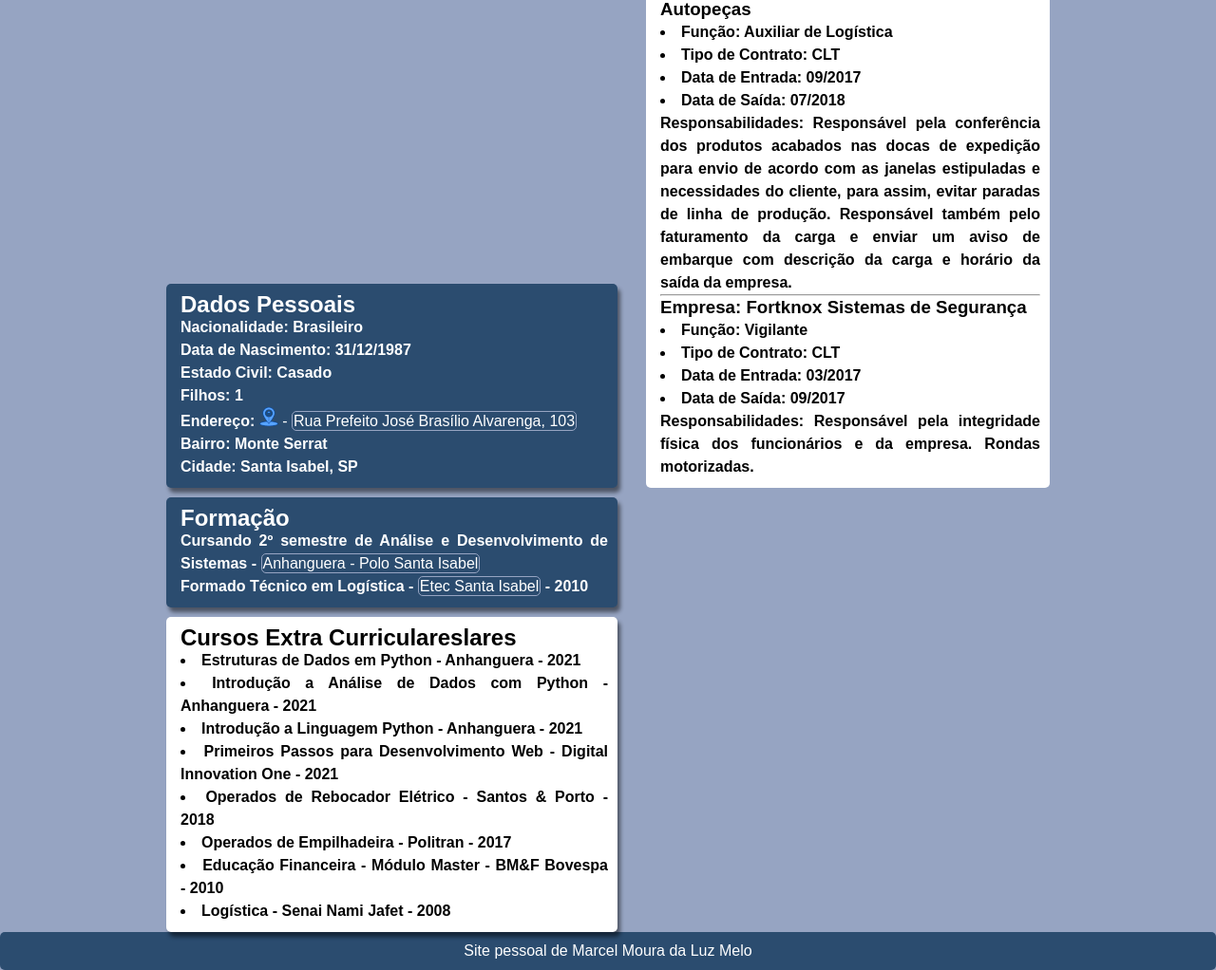
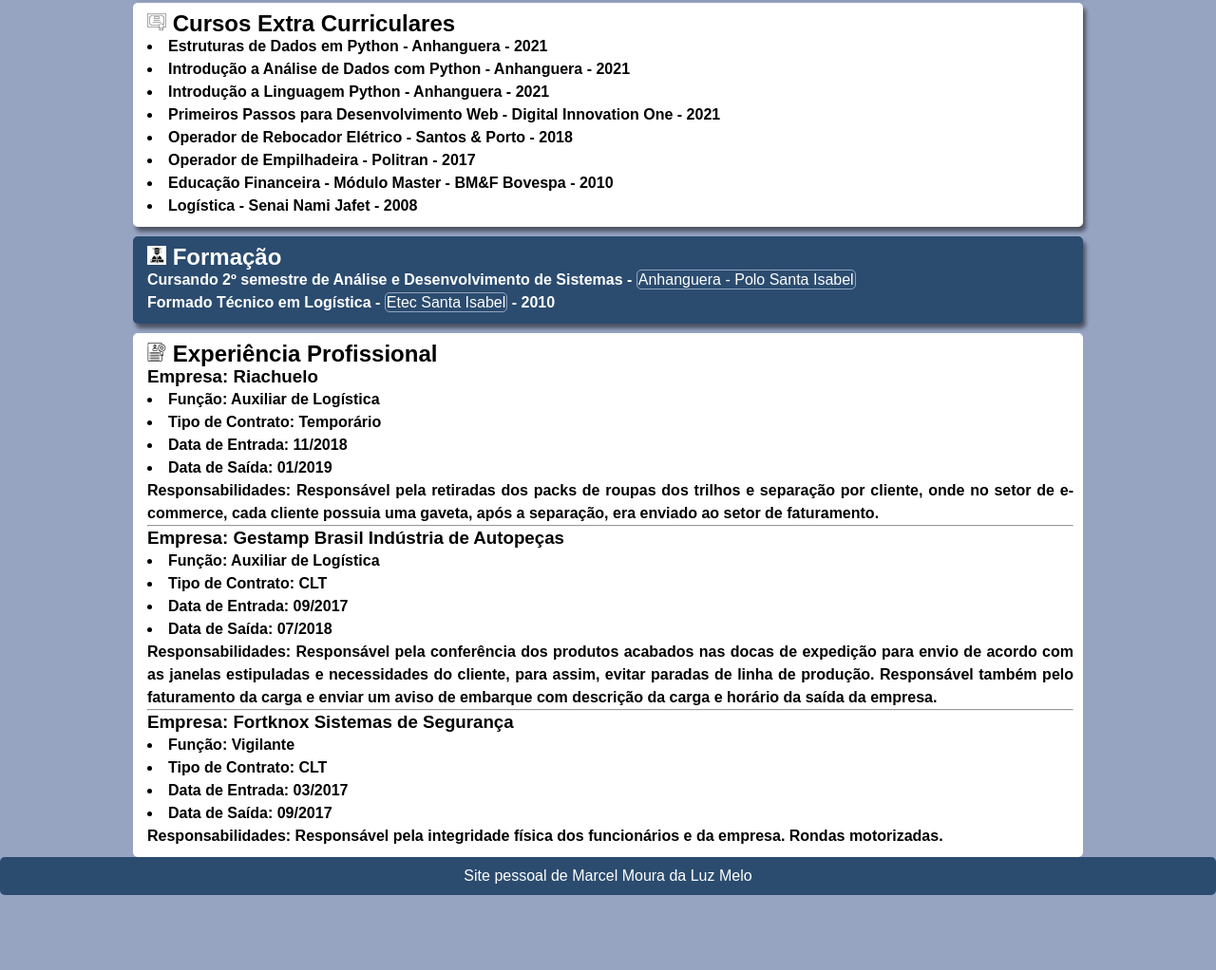
Before and after one commit to MMouraLMelo/site-pessoal, a plain HTML site: page index.html in a window 1280 px wide. Shown: the part 536-1558 px from the top of the page at 95% size. After the commit the page ends 1479 px from the top, so only its background shows below. Drawn offline with Linux system fonts and the light colour scheme.

Commit message:
Atualizando

```diff
--- a/index.html
+++ b/index.html
@@ -4,11 +4,12 @@
     <meta charset="UTF-8">
     <meta http-equiv="X-UA-Compatible" content="IE=edge">
     <meta name="viewport" content="width=device-width, initial-scale=1.0">
+    <link rel="shortcut icon" href="imagens/favicon.ico" type="image/x-icon">
     <link rel="stylesheet" href="style.css">
     <title>Site Pessoal</title>
 </head>
 <body>
-    <header>
+    <header id="especial">
         <h1>Marcel Moura da Luz Melo</h1>
 
         <h2>Objetivo</h2>
@@ -23,7 +24,7 @@
 
     <main>
         <section id="dados">
-            <h2>Dados Pessoais</h2>
+            <h2> <img src="imagens/dados.png" alt="Dados Pessoais"> Dados Pessoais</h2>
             <p><strong>Nacionalidade: Brasileiro</strong></p>
             <p><strong>Data de Nascimento: 31/12/1987</strong></p>
             <p><strong>Estado Civil: Casado</strong></p>
@@ -33,8 +34,32 @@
             <p><strong>Cidade: Santa Isabel, SP</strong>
         </section>
 
+        <section id="cursos">
+            <h2> <img src="imagens/certificado-20.png" alt="Certificados"> Cursos Extra Curriculares</h2>
+            <p>
+                <ul>
+                    <li><strong>
+                        Estruturas de Dados em Python - Anhanguera - 2021</li>
+                        <li>Introdução a Análise de Dados com Python - Anhanguera - 2021</li>
+                        <li>Introdução a Linguagem Python - Anhanguera - 2021</li>
+                        <li>Primeiros Passos para Desenvolvimento Web - Digital Innovation One - 2021</li>
+                        <li>Operador de Rebocador Elétrico - Santos & Porto - 2018</li>
+                        <li>Operador de Empilhadeira - Politran - 2017</li>
+                        <li>Educação Financeira - Módulo Master - BM&F Bovespa - 2010</li>
+                        <li>Logística - Senai Nami Jafet - 2008</li>
+                    </strong>
+                </ul>
+            </p>
+        </section>
+
+        <section id="formacao">
+            <h2> <img src="imagens/formacao.png" alt="Formação"> Formação</h2>
+            <p><strong>Cursando 2º semestre de Análise e Desenvolvimento de Sistemas -</strong> <a href="https://www.anhanguera.com/?utm_source=google&utm_medium=maps&utm_campaign=mirum-14743378" target="_blank" class="externo">Anhanguera - Polo Santa Isabel</a></p>
+            <p><strong>Formado Técnico em Logística -</strong> <a href="http://www.etecsantaisabel.com.br/etecsi/index.php" target="_blank" class="externo">Etec Santa Isabel</a> <strong>- 2010</strong></p>
+        </section>
+
         <section id="experiencia">
-            <h2>Experiência Profissional</h2>
+            <h2> <img src="imagens/experiencia.png" alt="Experiência Profissional"> Experiência Profissional</h2>
             <h3>Empresa: Riachuelo</h3>
             <ul>
                 <p>
@@ -83,31 +108,6 @@
             </ul>
             <p><strong>Responsabilidades: Responsável pela integridade física dos funcionários e da empresa. Rondas motorizadas.</strong></p>
         </section>
-
-        <section id="formacao">
-            <h2>Formação</h2>
-            <p><strong>Cursando 2º semestre de Análise e Desenvolvimento de Sistemas -</strong> <a href="https://www.anhanguera.com/?utm_source=google&utm_medium=maps&utm_campaign=mirum-14743378" target="_blank" class="externo">Anhanguera - Polo Santa Isabel</a></p>
-            <p><strong>Formado Técnico em Logística -</strong> <a href="http://www.etecsantaisabel.com.br/etecsi/index.php" target="_blank" class="externo">Etec Santa Isabel</a> <strong>- 2010</strong></p>
-        </section>
-
-
-        <section id="cursos">
-            <h2>Cursos Extra Curriculareslares</h2>
-            <p>
-                <ul>
-                    <li><strong>
-                        Estruturas de Dados em Python - Anhanguera - 2021</li>
-                        <li>Introdução a Análise de Dados com Python - Anhanguera - 2021</li>
-                        <li>Introdução a Linguagem Python - Anhanguera - 2021</li>
-                        <li>Primeiros Passos para Desenvolvimento Web - Digital Innovation One - 2021</li>
-                        <li>Operados de Rebocador Elétrico - Santos & Porto - 2018</li>
-                        <li>Operados de Empilhadeira - Politran - 2017</li>
-                        <li>Educação Financeira - Módulo Master - BM&F Bovespa - 2010</li>
-                        <li>Logística - Senai Nami Jafet - 2008</li>
-                    </strong>
-                </ul>
-            </p>
-        </section>
     </main>
 
     <footer>
--- a/style.css
+++ b/style.css
@@ -26,70 +26,69 @@ header{
     margin: auto;
     color: white;
     padding: 10px;
-    padding-left: 15px;
     border-radius: 5px;
     box-shadow: 3px 5px 4px rgba(0, 0, 0, 0.485);
 }
 
+header#especial{
+    position: sticky;
+    top: -1px;
+}
+
+header > h1 {
+    padding: 20px;
+}
+
+header > h2 {
+    padding: 10px;
+}
+
 main{
-    width: 930px;
     margin: auto;
+    min-width: 290px;
+    max-width: 1000px;
 }
 
 section#dados{
     background-color: var(--cor3);
     color: white;
-    min-width: 290px;
-    max-width: 1000px;
-    width: 450px;
     padding: 10px;
     padding-left: 15px;
     border-radius: 5px;
+    margin: auto;
     margin-top: 10px;
-    display: inline-block;
     box-shadow: 3px 5px 4px rgba(0, 0, 0, 0.485);
 }
 
 section#formacao{
     background-color: var(--cor3);
     color: white;
-    width: 450px;
-    min-width: 290px;
-    max-width: 1000px;
     padding: 10px;
     padding-left: 15px;
+    margin: auto;
     margin-top: 10px;
     border-radius: 5px;
     box-shadow: 3px 5px 4px rgba(0, 0, 0, 0.485);
-    display: inline-block;
-
 }
 
 section#cursos{
     background-color: white;
-    width: 450px;
-    min-width: 290px;
-    max-width: 1000px;
     padding: 10px;
     padding-left: 15px;
+    margin: auto;
     margin-top: 10px;
     border-radius: 5px;
     box-shadow: 3px 5px 4px rgba(0, 0, 0, 0.485);
-    display: inline-block;
 }
 
 section#experiencia{
     background-color: white;
-    width: 400px;
-    min-width: 290px;
-    max-width: 1000px;
     padding: 10px;
     padding-left: 15px;
+    margin: auto;
     margin-top: 10px;
     border-radius: 5px;
-    display: inline-block;
     box-shadow: 3px 5px 4px rgba(0, 0, 0, 0, 0.485);
-    background-position: right top;
 }
 
 section > ul{
```
Also changed, not shown: imagens/certificado-20.png (added), imagens/dados.png (added), imagens/experiencia.png (added), imagens/favicon.ico (added), imagens/formacao.png (added).
